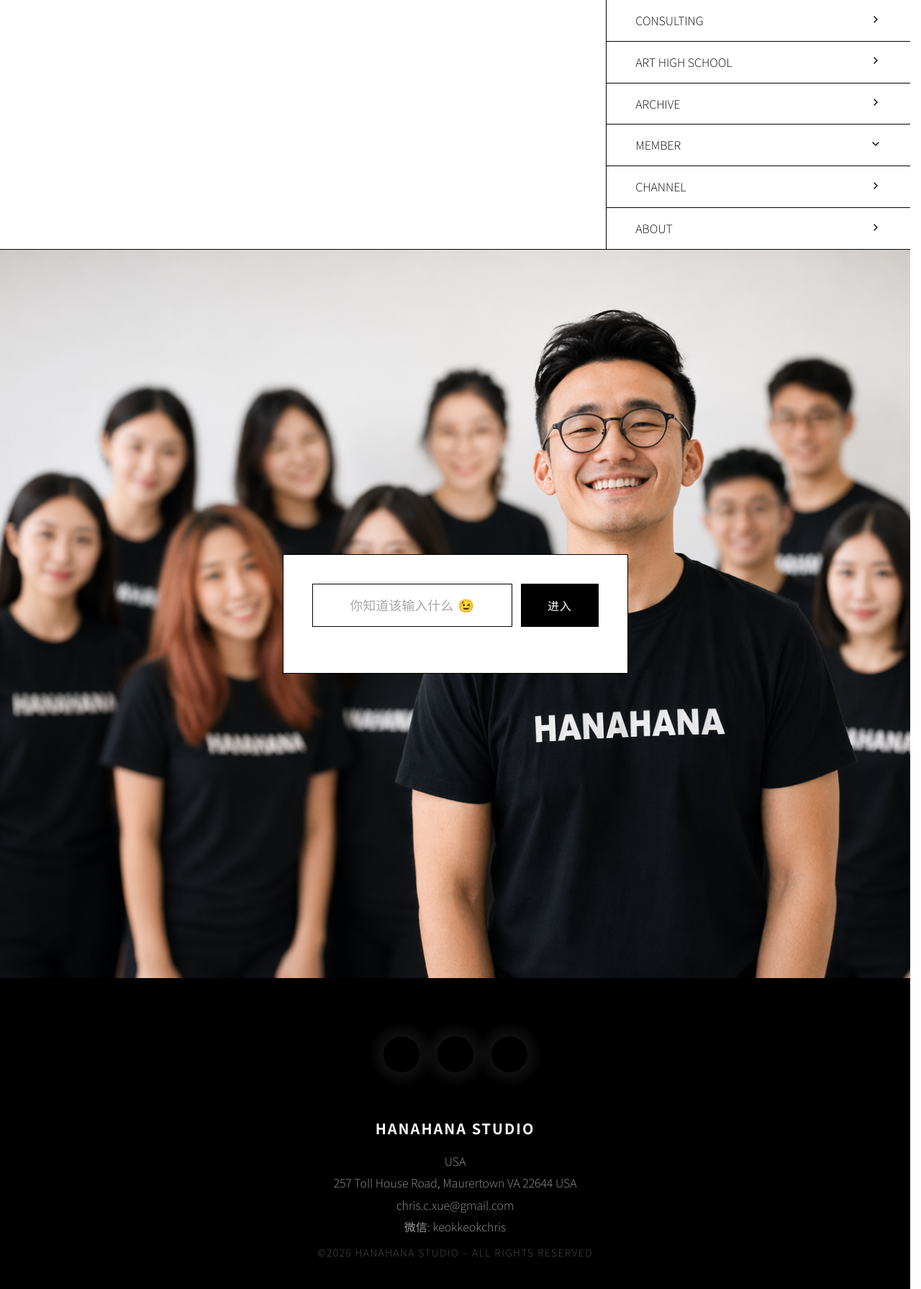
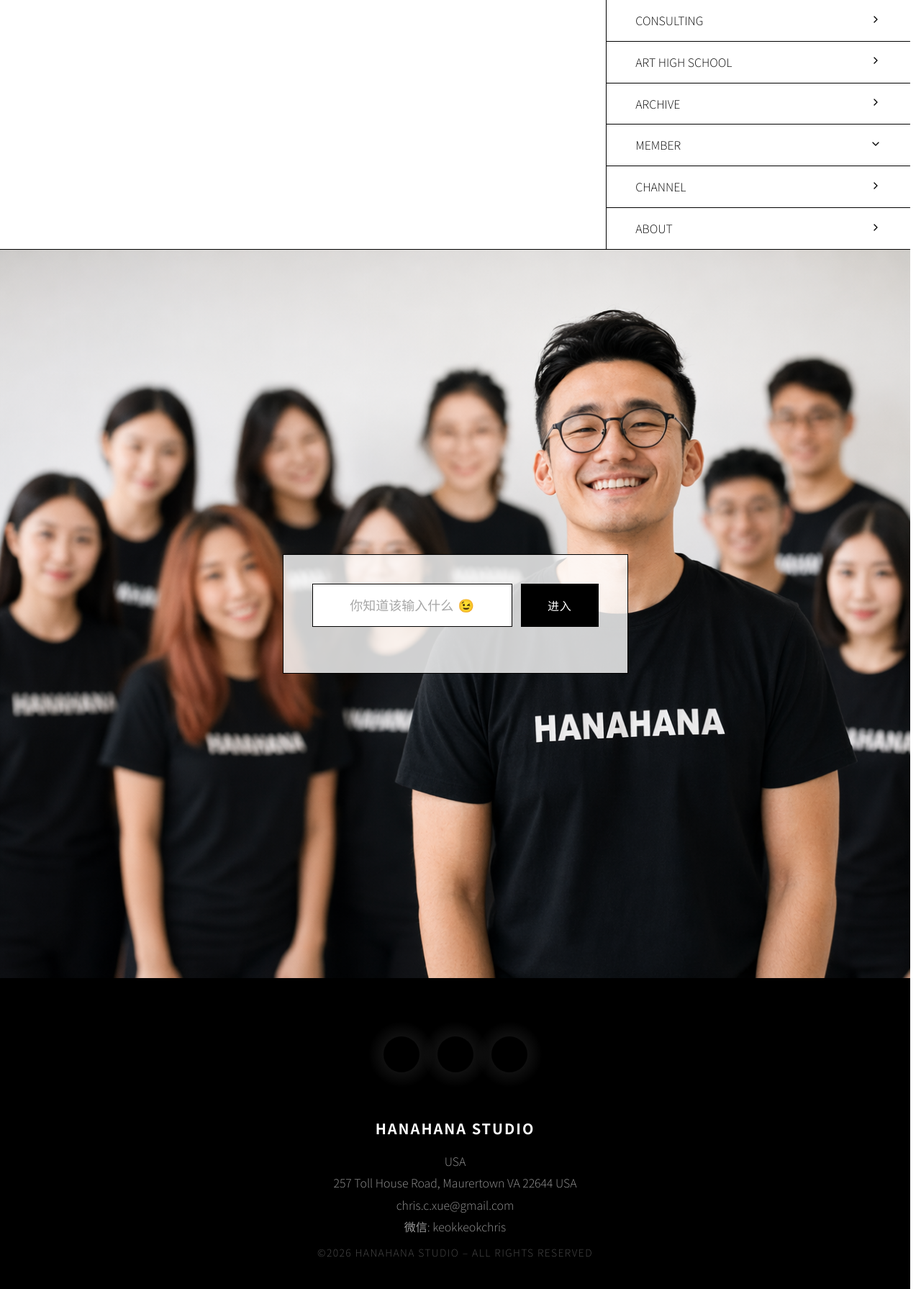
Before and after one commit to chriscxue/hanahana.studio, a Jekyll site: the page built from Member.html, in a window 1280 px wide. Shown: the whole page at 72% size. Built offline with Jekyll 4.4.1, drawn with Linux system fonts in a browser that asks for light colours.

Commit message:
Member页照片手机端裁成正方形，验证码卡片改半透明背景，footer移动端字号调整

```diff
--- a/Member.html
+++ b/Member.html
@@ -19,7 +19,7 @@ sitemap: false
 
         /* Access Gate — overlaid on top of the hero image */
         .access-gate { position: absolute; inset: 0; display: flex; align-items: center; justify-content: center; padding: 40px; }
-        .access-gate-card { max-width: 480px; width: 100%; text-align: center; background: #fff; padding: 40px; border: 0.5px solid #000; }
+        .access-gate-card { max-width: 480px; width: 100%; text-align: center; background: rgba(255, 255, 255, 0.8); padding: 40px; border: 0.5px solid #000; }
         .access-input-row { display: flex; gap: 12px; margin-bottom: 24px; }
         .access-input-wrap { position: relative; flex: 1; }
         .access-input {
@@ -69,6 +69,7 @@ sitemap: false
         @media (max-width: 768px) {
             .section-title { font-size: 40px; }
 
+            .content-hero img { aspect-ratio: 1 / 1; object-fit: cover; }
             .access-gate { padding: 20px; }
             .access-gate-card { padding: 28px 20px; }
             .access-input-row { flex-direction: column; margin-bottom: 16px; }
--- a/assets/css/shared.css
+++ b/assets/css/shared.css
@@ -66,6 +66,9 @@ body {
     .header-left { border-right: none; border-bottom: 0.5px solid #000; padding: 24px 20px; justify-content: center; }
     .nav-item { padding: 12px 20px; }
     .logo { width: 100%; height: auto; }
+
+    .footer-info p { font-size: 14px; }
+    .footer-info .footer-name { font-size: 24px; }
 }
 
 @media (max-width: 480px) {
```
